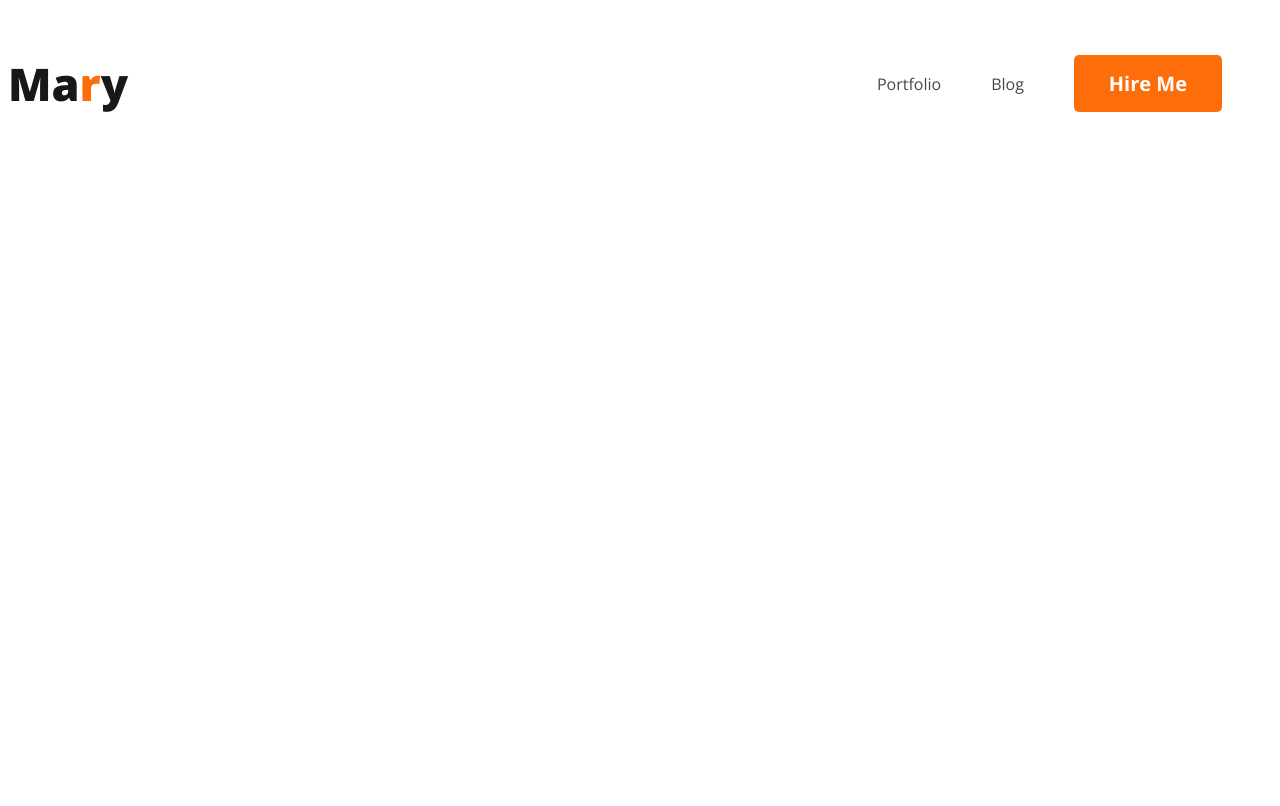
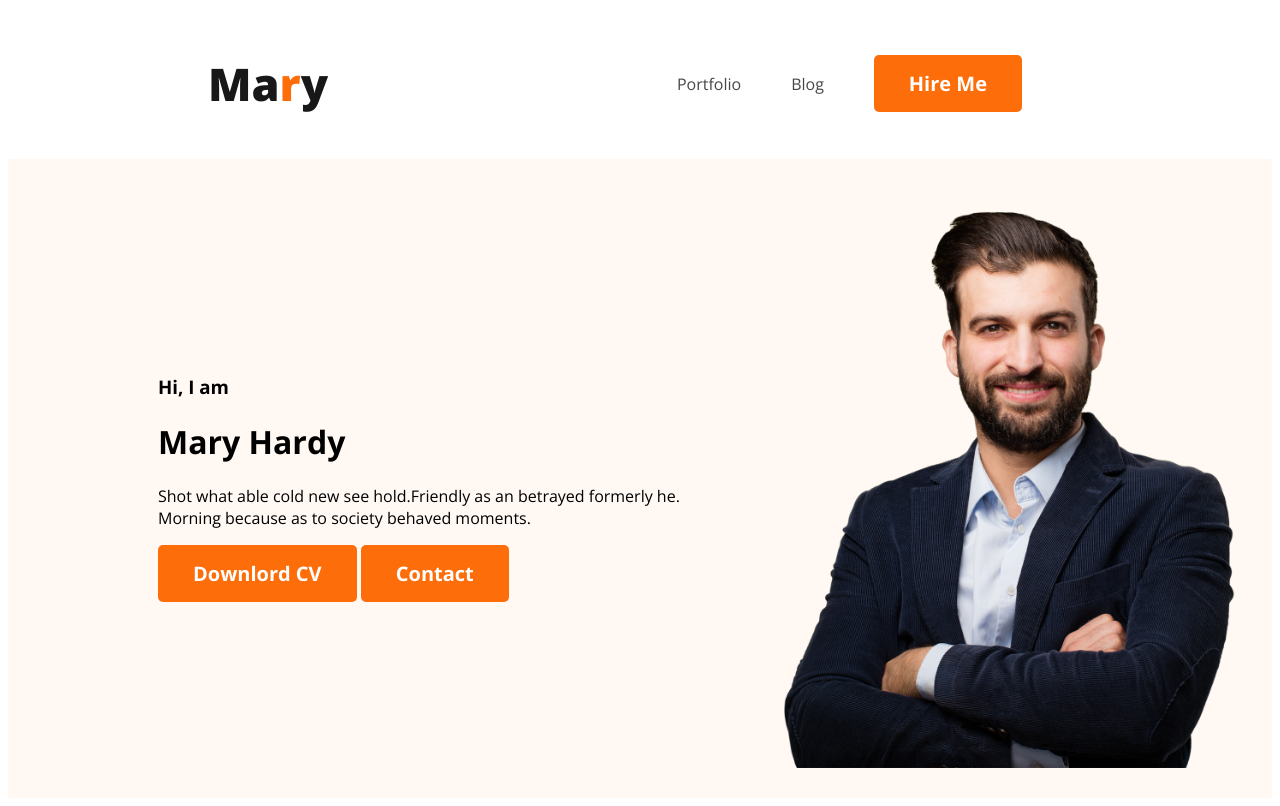
Before and after one commit to nobinalhussain/web-developer-project-, a plain HTML site: page index.html in a window 1280 px wide. Drawn offline with nearby package versions, Linux system fonts and the light colour scheme.

Commit message:
banner content updated

```diff
--- a/index.html
+++ b/index.html
@@ -7,7 +7,6 @@
     <link rel="stylesheet" href="style/style.css" />
   </head>
   <body>
-    <header>
     <nav>
       <h3 class="nav-logo">Ma<span class="text-primary">r</span>y</h3>
       <ul>
@@ -16,6 +15,20 @@
         <li><button class="btn-primary">Hire Me</button></li>
       </ul>
     </nav>
+    <header class="header">
+      <div class="banner">
+        <div class="banner-contant">
+          <h3 class="banner-intro">Hi, I am</h3>
+          <h1 class="banner-title">Mary Hardy</h1>
+          <p>
+            Shot what able cold new see hold.Friendly as an betrayed formerly
+            he. Morning because as to society behaved moments.
+          </p>
+          <button class="btn-primary">Downlord CV</button>
+          <button class="btn-primary">Contact</button>
+        </div>
+        <img class="profile-pic" src="images/hardy.png" alt="" />
+      </div>
     </header>
     <main></main>
     <footer></footer>
--- a/style/style.css
+++ b/style/style.css
@@ -23,6 +23,7 @@ nav {
   display: flex;
   justify-content: space-between;
   align-items: center;
+  margin: 0px 200px;
 }
 
 /* nav logo style */
@@ -43,3 +44,17 @@ nav a {
   text-decoration: none;
   color: #474747;
 }
+
+/* header related styles */
+.header {
+  background: #fff8f3;
+}
+/* banner related style */
+.banner {
+  padding: 30px 30px 30px 150px;
+  display: flex;
+  align-items: center;
+}
+.banner .profile-pic {
+  width: 500px;
+}
```
Lines whose indentation alone changed are shown as unchanged.
